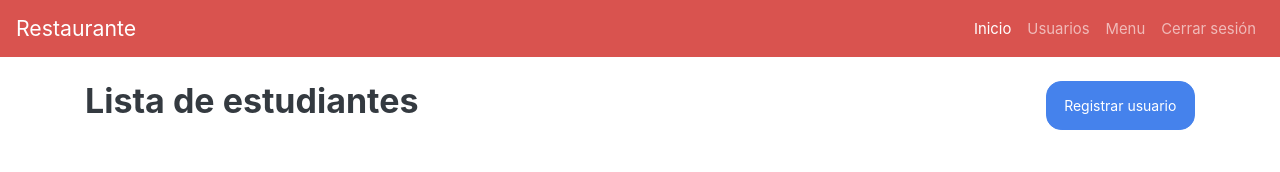
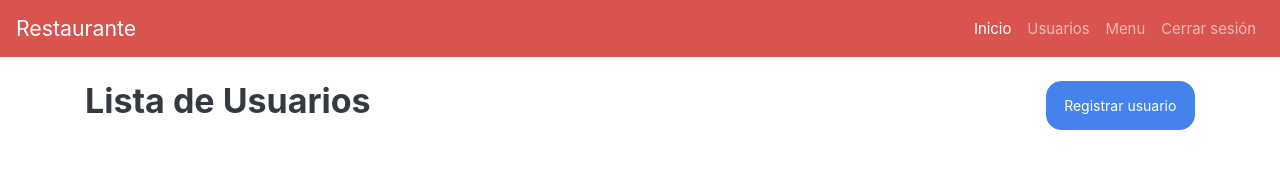
Before and after one commit to sebastian96/restaurant-app, a React (Create React App) app: page /dashboard/users in a window 1280 px wide. Shown: the top 172 px of the page. Built offline with nearby package versions, Linux system fonts and the light colour scheme; no server answers; the database is empty.

Commit message:
se modifico palabra estudaitne por usuario

```diff
--- a/src/components/dashboard/Users.jsx
+++ b/src/components/dashboard/Users.jsx
@@ -27,7 +27,7 @@ const Users = () => {
             <div className="container">
                 <div className="row">
                     <div className="col-12 d-flex col-12 d-flex justify-content-between pt-4">
-                        <h2>Lista de estudiantes</h2>
+                        <h2>Lista de Usuarios</h2>
                         <Link to="/dashboard/users/register-user" className="align-items-center btn btn-primary d-flex">
                             Registrar usuario
                         </Link>
```
